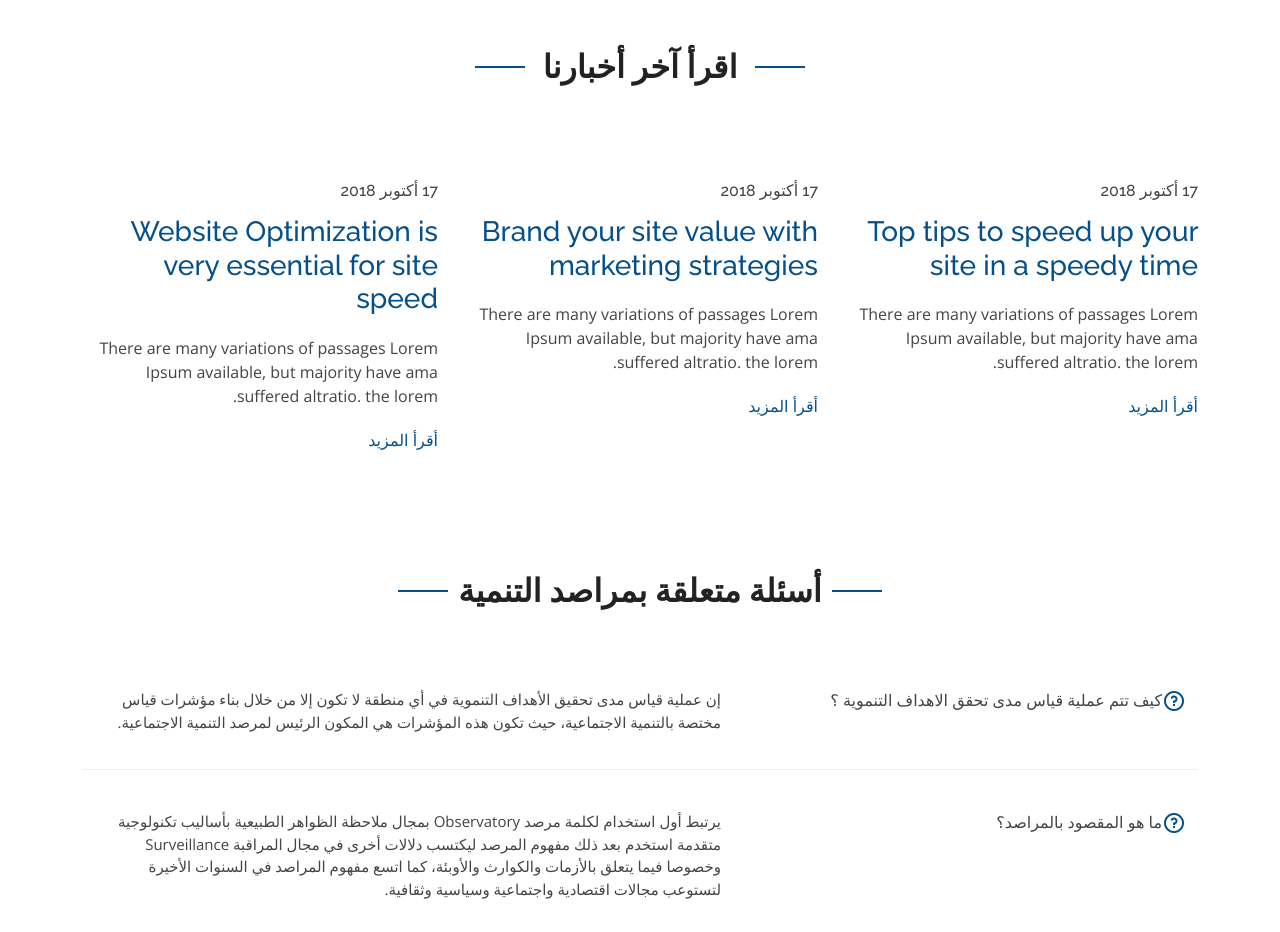
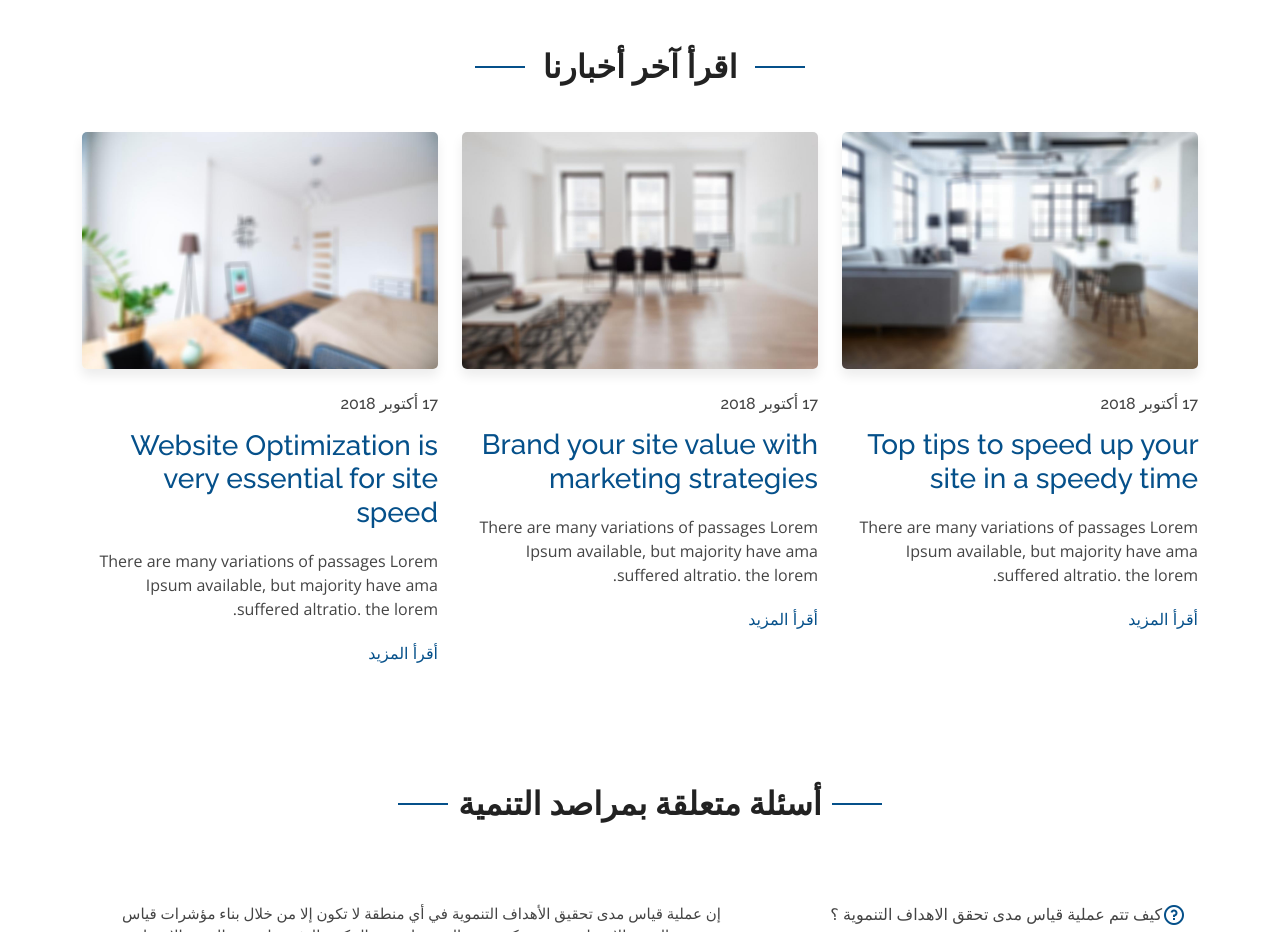
Before and after one commit to DinaAkilaDev/marasd_asbar, a plain HTML site: page index.html in a window 1280 px wide. Shown: the part 3820-4752 px from the top of the page. Drawn offline with nearby package versions, Linux system fonts and the light colour scheme.

Commit message:
Update index.html

```diff
--- a/index.html
+++ b/index.html
@@ -290,7 +290,7 @@
               <div class="col-lg-4 col-md-6">
                   <div class="blog-box">
                       <div class="blog-img-box">
-                          <img src="assets/img/blog/blog-1.jpg" alt="" class="img-fluid blog-img">
+                          <img src="assets/img/blog-1.jpg" alt="" class="img-fluid blog-img">
                       </div>
                       <div class="single-blog">
                           <div class="blog-content">
@@ -308,7 +308,7 @@
               <div class="col-lg-4 col-md-6">
                   <div class="blog-box">
                       <div class="blog-img-box">
-                          <img src="assets/img/blog/blog-2.jpg" alt="" class="img-fluid blog-img">
+                          <img src="assets/img/blog-2.jpg" alt="" class="img-fluid blog-img">
                       </div>
                       <div class="single-blog">
                           <div class="blog-content">
@@ -327,7 +327,7 @@
               <div class="col-lg-4 col-md-8">
                   <div class="blog-box">
                       <div class="blog-img-box">
-                          <img src="assets/img/blog/blog-3.jpg" alt="" class="img-fluid blog-img">
+                          <img src="assets/img/blog-3.jpg" alt="" class="img-fluid blog-img">
                       </div>
                       <div class="single-blog">
                           <div class="blog-content">
```
